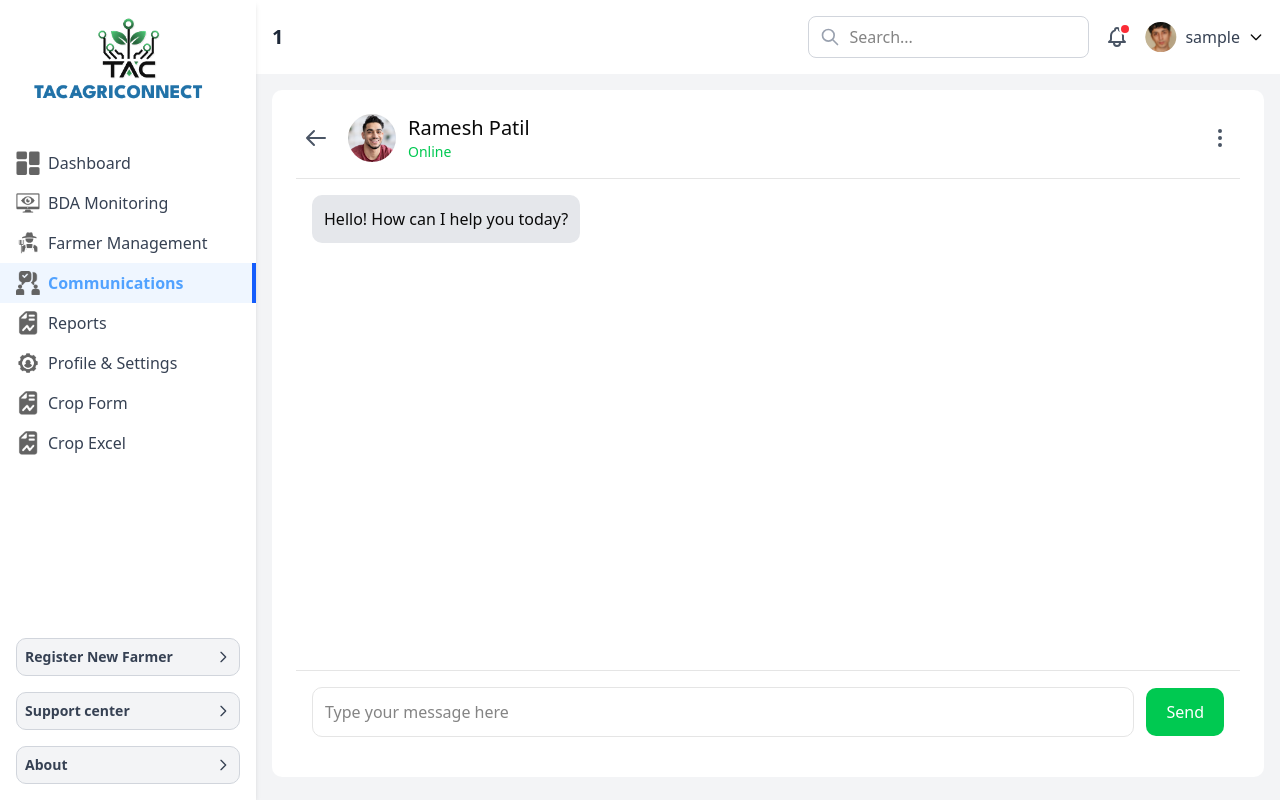
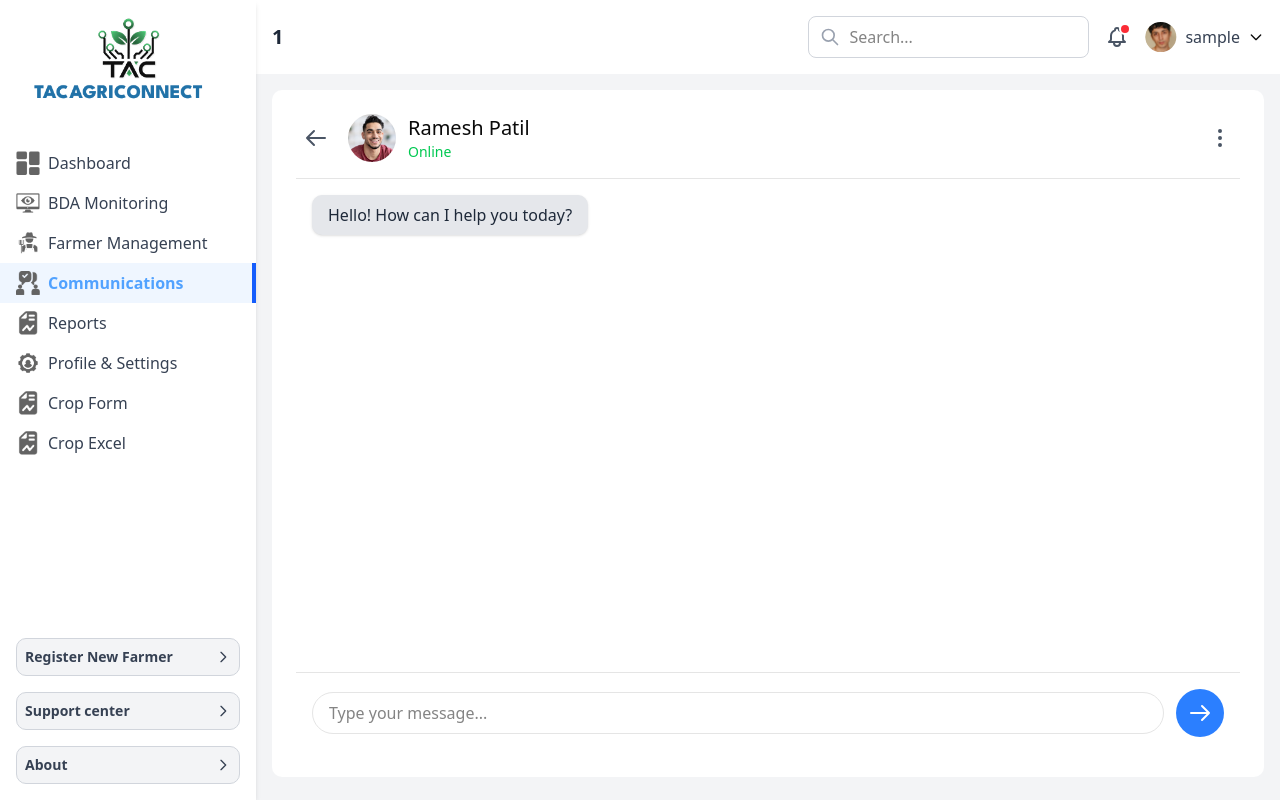
Before and after one commit to Technology-Agriculture-Creater/TAC-Admin-Panel, a Next.js app in the folder client/: page /communications/chat/1 in a window 1280 px wide. Built offline with nearby package versions, Linux system fonts and the light colour scheme; no server answers; sample sign-in values are in the browser's storage.

Commit message:
refactor(chat): extract chat logic to separate component for better maintainability

```diff
--- a/client/src/app/communications/chat/[id]/page.tsx
+++ b/client/src/app/communications/chat/[id]/page.tsx
@@ -1,17 +1,4 @@
-"use client";
-import React from "react";
-import { useParams, useRouter } from "next/navigation";
-import Image from "next/image";
-import { useState, useEffect, useRef } from "react";
-import ReactMarkdown from "react-markdown";
-import {
-  EllipsisVertical,
-  X,
-  Phone,
-  MapPin,
-  LaptopMinimal,
-  MessageSquare,
-} from "lucide-react";
+import ChatClient from "./ChatClient";
 
 const mockChats = [
   { id: "1", name: "Ramesh Patil", status: "Online" },
@@ -21,302 +8,19 @@ const mockChats = [
   { id: "5", name: "Vikram Singh", status: "Online" },
 ];
 
-const ChatPage = () => {
-  const { id } = useParams();
-  const router = useRouter();
-  const [isRightPanelOpen, setIsRightPanelOpen] = useState(false);
-  const [messages, setMessages] = useState<
-    {
-      id: number | string;
-      text: string;
-      sender: "user" | "other";
-    }[]
-  >([
-    {
-      id: "initial-0",
-      text: "Hello! How can I help you today?",
-      sender: "other",
-    },
-  ]);
-  const [newMessage, setNewMessage] = useState("");
-  const [isLoading, setIsLoading] = useState(false);
-  const [messageIdCounter, setMessageIdCounter] = useState(1); // To generate unique IDs
-  const messagesEndRef = useRef<HTMLDivElement>(null);
+export async function generateStaticParams() {
+  return mockChats.map((chat) => ({
+    id: chat.id,
+  }));
+}
 
-  const scrollToBottom = () => {
-    messagesEndRef.current?.scrollIntoView({ behavior: "smooth" });
-  };
+interface ChatPageProps {
+  params: Promise<{ id: string }>;
+}
 
-  useEffect(() => {
-    scrollToBottom();
-  }, [messages]);
-
-  useEffect(() => {
-    const fetchMessages = async () => {
-      try {
-        const response = await fetch("/api/gemini");
-        if (!response.ok) {
-          throw new Error(`HTTP error! status: ${response.status}`);
-        }
-        const data = await response.json();
-        setMessages(data);
-      } catch (error) {
-        console.error("Error fetching messages:", error);
-      }
-    };
-
-    fetchMessages();
-  }, []);
-
-  const selectedChatUser = mockChats.find((chat) => chat.id === id);
-
-  const handleSendMessage = async () => {
-    if (newMessage.trim() === "") return;
-
-    const userMessageId = `user-${messageIdCounter}`;
-    const aiPlaceholderId = `ai-placeholder-${messageIdCounter + 1}`;
-
-    // Immediately add user message and AI placeholder
-    setMessages((prevMessages) => [
-      ...prevMessages,
-      { id: userMessageId, text: newMessage, sender: "user" },
-      { id: aiPlaceholderId, text: "...", sender: "other" }, // Placeholder
-    ]);
-    setNewMessage(""); // Clear input
-    setIsLoading(true); // Set loading state
-
-    setMessageIdCounter((prev) => prev + 2); // Increment counter for next messages
-
-    const messageToSend = {
-      message: newMessage,
-      sender: "user",
-    };
-
-    try {
-      const response = await fetch("/api/gemini", {
-        method: "POST",
-        headers: {
-          "Content-Type": "application/json",
-        },
-        body: JSON.stringify(messageToSend),
-      });
-
-      if (!response.ok) {
-        throw new Error(`HTTP error! status: ${response.status}`);
-      }
-
-      const result = await response.json();
-
-      // Update the placeholder message with the actual AI response
-      setMessages((prevMessages) =>
-        prevMessages.map((msg) =>
-          msg.id === aiPlaceholderId ? { ...msg, text: result.text } : msg
-        )
-      );
-    } catch (error) {
-      console.error("Error sending message:", error);
-      // Update placeholder with an error message
-      setMessages((prevMessages) =>
-        prevMessages.map((msg) =>
-          msg.id === aiPlaceholderId
-            ? { ...msg, text: "Error: Could not get a response." } // Display error message
-            : msg
-        )
-      );
-    } finally {
-      setIsLoading(false); // Reset loading state
-    }
-  };
-
-  if (!selectedChatUser) {
-    return (
-      <div className="flex items-center justify-center h-screen p-6 bg-white rounded-lg">
-        <div className="text-center">
-          <h2 className="text-xl font-semibold mb-2">Chat Not Found</h2>
-          <button
-            onClick={() => router.push("/communications")}
-            className="bg-blue-500 text-white px-4 py-2 rounded-lg"
-          >
-            Back to Chats
-          </button>
-        </div>
-      </div>
-    );
-  }
-
-  return (
-    <div className="flex flex-col h-[99%] p-6 bg-white rounded-lg">
-      {/* Back Button & User Header */}
-      <div className="flex items-center pb-4 border-b justify-between">
-        <div className="flex items-center">
-          <button
-            onClick={() => router.push("/communications")}
-            className="mr-3 p-2 rounded-full hover:bg-gray-100"
-          >
-            <svg
-              className="w-6 h-6 text-gray-600"
-              fill="none"
-              stroke="currentColor"
-              viewBox="0 0 24 24"
-              xmlns="http://www.w3.org/2000/svg"
-            >
-              <path
-                strokeLinecap="round"
-                strokeLinejoin="round"
-                strokeWidth="2"
-                d="M10 19l-7-7m0 0l7-7m-7 7h18"
-              ></path>
-            </svg>
-          </button>
-          <Image
-            src="/Images/profile.jpg"
-            alt={selectedChatUser.name}
-            className="w-12 h-12 rounded-full mr-3 object-cover"
-            height={0}
-            width={0}
-            sizes="100vw"
-          />
-          <div>
-            <div className="text-xl font-medium">{selectedChatUser.name}</div>
-            <div
-              className={`text-sm ${
-                selectedChatUser.status === "Online"
-                  ? "text-green-500"
-                  : "text-gray-500"
-              }`}
-            >
-              {selectedChatUser.status}
-            </div>
-          </div>
-        </div>
-        <button
-          onClick={() => setIsRightPanelOpen(!isRightPanelOpen)}
-          className="p-2 rounded-full hover:bg-gray-100"
-        >
-          <EllipsisVertical className="w-6 h-6 text-gray-600" />
-        </button>
-      </div>
-
-      {/* Chat Messages */}
-      <div className="flex-1 overflow-y-auto p-4 space-y-4">
-        {messages.map((message) => (
-          <div
-            key={message.id}
-            className={`flex ${
-              message.sender === "user" ? "justify-end" : "justify-start"
-            }`}
-          >
-            <div
-              className={`${
-                message.sender === "user"
-                  ? "bg-blue-500 text-white"
-                  : "bg-gray-200"
-              } p-3 rounded-lg max-w-xs`}
-            >
-              <ReactMarkdown>{message.text}</ReactMarkdown>
-            </div>
-          </div>
-        ))}
-        <div ref={messagesEndRef} />
-      </div>
-
-      {/* Chat Input */}
-      <div className="border-t p-4 flex items-center">
-        <input
-          type="text"
-          placeholder="Type your message here"
-          className="flex-1 border rounded-lg p-3 mr-3 focus:outline-none focus:ring-2 focus:ring-blue-500"
-          value={newMessage}
-          onChange={(e) => setNewMessage(e.target.value)}
-          onKeyPress={(e) => {
-            if (e.key === "Enter") {
-              handleSendMessage();
-            }
-          }}
-          disabled={isLoading}
-        />
-        <button
-          className="bg-green-500 text-white px-5 py-3 rounded-lg hover:bg-green-600 transition-colors"
-          onClick={handleSendMessage}
-          disabled={isLoading}
-        >
-          Send
-        </button>
-      </div>
-
-      {/* Right Side Panel */}
-      {isRightPanelOpen && (
-        <div className="absolute right-0 top-0 h-full w-80 bg-white shadow-lg p-4 border-l">
-          <div className="flex justify-between items-center mb-4">
-            <h3 className="text-lg font-semibold text-gray-500">
-              Chat highlights
-            </h3>
-            <button
-              onClick={() => setIsRightPanelOpen(false)}
-              className="p-2 rounded-full hover:bg-gray-100"
-            >
-              <X className="w-6 h-6 text-gray-600" />
-            </button>
-          </div>
-          <div className="flex flex-col h-[93%] justify-between">
-            <div className="space-y-4 text-sm">
-              <div>
-                <div className="font-medium flex items-center gap-1">
-                  <LaptopMinimal color="#a0aec0" size="1em" /> Channel
-                </div>
-                <div className=" text-gray-500">TACAgrilink</div>
-              </div>
-              <div>
-                <div className="font-medium flex items-center gap-1">
-                  <MessageSquare color="#a0aec0" size="1em" /> ID
-                </div>
-                <div className=" text-gray-500">2023113142356</div>
-              </div>
-              <div>
-                <div className="font-medium flex items-center gap-1">
-                  <Phone color="#a0aec0" size="1em" /> Phone
-                </div>
-                <div className=" text-gray-500">+6267976229012</div>
-              </div>
-              <div>
-                <div className="font-medium flex items-center gap-1">
-                  <MapPin color="#a0aec0" size="1em" /> Address
-                </div>
-                <div className=" text-gray-500">
-                  5467 Richmond View Suite 511, Sunrise, Kentucky, 43546-6636
-                </div>
-              </div>
-            </div>
-            <div className="pt-4 border-t">
-              <h4 className="font-semibold mb-2 text-gray-500">
-                Chat highlights
-              </h4>
-              <div className="space-y-2">
-                <div className="flex justify-between items-start">
-                  <div>
-                    <div className="font-medium">BDO</div>
-                    <div className="text-xs text-gray-500">Feb 23, 18:43</div>
-                    <div className=" text-gray-500">
-                      Reminder: verify soybean crops in Khandala today.&quot;
-                    </div>
-                  </div>
-                </div>
-                <div className="flex justify-between items-start">
-                  <div>
-                    <div className="font-medium">BDO</div>
-                    <div className="text-xs text-gray-500">Feb 23, 18:43</div>
-                    <div className=" text-gray-500">
-                      &ldquo;Acknowledged. Will upload photos by evening.&rdquo;
-                    </div>
-                  </div>
-                </div>
-              </div>
-            </div>
-          </div>
-        </div>
-      )}
-    </div>
-  );
+const ChatPage = async ({ params }: ChatPageProps) => {
+  const { id } = await params;
+  return <ChatClient id={id} />;
 };
 
 export default ChatPage;
```
